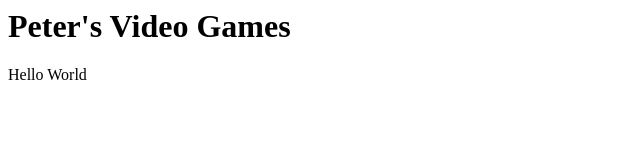
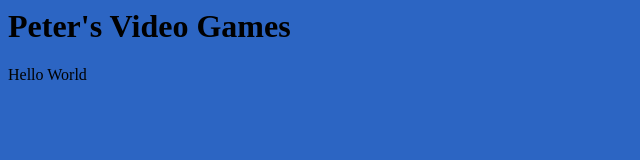
Before and after one commit to PeterWiering/PeterWiering.github.io, a plain HTML site: page index.html in a window 1280 px wide. Shown: the whole page, without its empty margins (0-640 px from the left). Drawn offline with Linux system fonts and the light colour scheme.

Commit message:
Update index.html

```diff
--- a/index.html
+++ b/index.html
@@ -1,6 +1,6 @@
 <html>
 <head></head>
-  <body style="background-coior: #2c65c3;">
+  <body style="background-color: #2c65c3;">
     <h1>Peter's Video Games</h1>
     <p>Hello World</p>
   <body>
```
